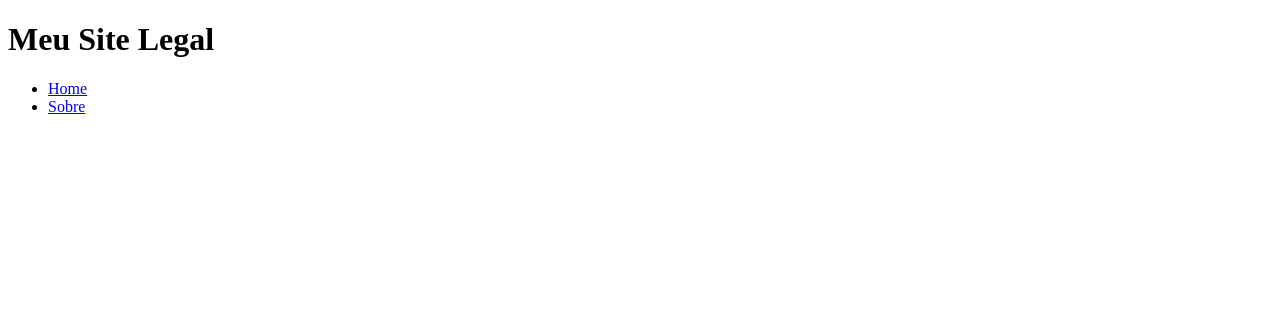
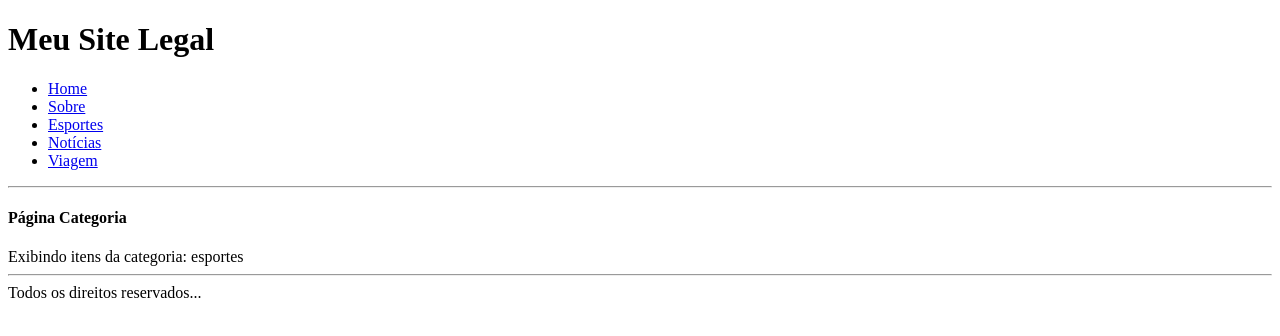
Before and after one commit to nmarvila/parcas, a React (Create React App) app in the folder Modulo 23/react1/: page /categoria/esportes in a window 1280 px wide. Shown: the top 336 px of the page. Built offline with nearby package versions, Linux system fonts and the light colour scheme.

Commit message:
Finalizada Aula 22 do Módulo 23

```diff
--- a/Modulo 23/react1/src/App.js
+++ b/Modulo 23/react1/src/App.js
@@ -1,5 +1,8 @@
 import React from "react";
 import { BrowserRouter, Switch, Route, Link } from 'react-router-dom';
+import Home from "./pages/Home";
+import Sobre from "./pages/Sobre";
+import Categoria from "./pages/Categoria";
 
 function App() {
 
@@ -15,9 +18,40 @@
                         <li>
                             <Link to="/sobre">Sobre</Link>
                         </li>
+                        <li>
+                            <Link to="/categoria/esportes">Esportes</Link>
+                        </li>
+                        <li>
+                            <Link to="/categoria/noticias">Notícias</Link>
+                        </li>
+                        <li>
+                            <Link to="/categoria/viagem">Viagem</Link>
+                        </li>
                     </ul>
                 </nav>
             </header>
+            <hr />
+
+            <Switch>
+
+                <Route exact path="/">
+                    <Home />
+                </Route>
+
+                <Route path="/sobre">
+                    <Sobre />
+                </Route>
+
+                <Route path="/categoria/:cat">
+                    <Categoria />
+                </Route>
+
+            </Switch>
+
+            <hr />
+            <footer>
+                Todos os direitos reservados...
+            </footer>
         </BrowserRouter>
     );
 }
--- /dev/null
+++ b/Modulo 23/react1/src/pages/Categoria.js
@@ -0,0 +1,16 @@
+import React from 'react';
+import { useParams } from 'react-router-dom';
+
+function Categoria() {
+
+    let { cat } = useParams();
+
+    return (
+        <div>
+            <h4>Página Categoria</h4>
+            Exibindo itens da categoria: {cat}
+        </div>
+    );
+}
+
+export default Categoria;
--- /dev/null
+++ b/Modulo 23/react1/src/pages/Home.js
@@ -0,0 +1,12 @@
+import React from 'react';
+
+function Home() {
+
+    return (
+        <div>
+            <h4>Página HOME</h4>
+        </div>
+    );
+}
+
+export default Home;
--- /dev/null
+++ b/Modulo 23/react1/src/pages/Sobre.js
@@ -0,0 +1,13 @@
+import React from 'react';
+
+function Sobre() {
+
+    return (
+        <div>
+            <h4>Página SOBRE</h4>
+            Bla bla bla blab la
+        </div>
+    );
+}
+
+export default Sobre;
```
